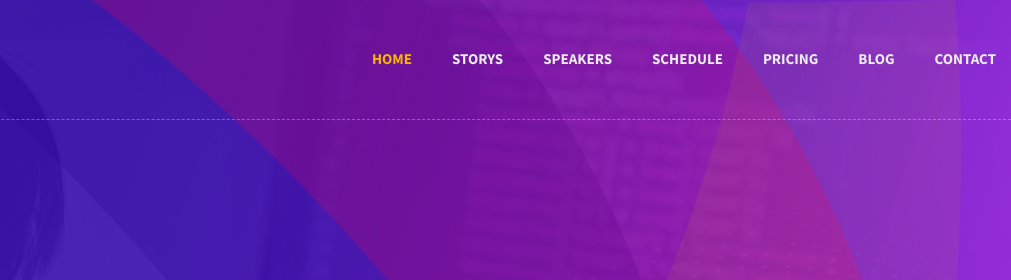
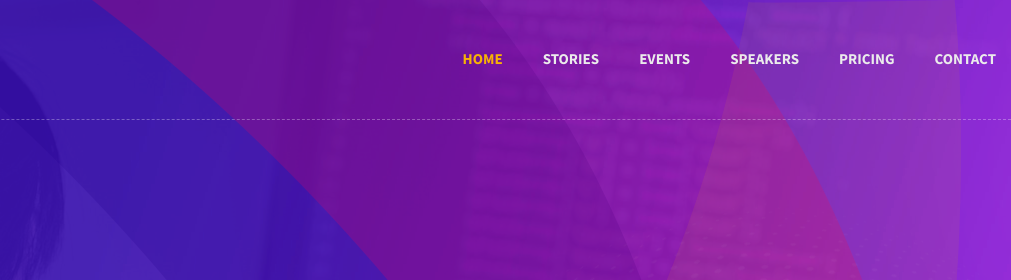
Before and after one commit to omprakash2469/Static__Hackathon, a plain HTML site: page index.html in a window 1280 px wide. Shown: the top 280 px of the page, 269-1280 px from the left. Drawn offline with Linux system fonts and the light colour scheme; some packages are replaced by stand-ins of ours; a web font is replaced by a local one.

Commit message:
updated menu

```diff
--- a/index.html
+++ b/index.html
@@ -26,7 +26,7 @@
     <body>
 
         <!-- preloader -->
-        <div id="preloader">
+        <!-- <div id="preloader">
             <div id="loading-center">
                 <div id="loading-center-absolute">
                     <div class="object" id="object_one"></div>
@@ -34,7 +34,7 @@
                     <div class="object" id="object_three"></div>
                 </div>
             </div>
-        </div>
+        </div> -->
         <!-- preloader-end -->
 
         <!-- header-start -->
@@ -57,11 +57,10 @@
                                     <div class="collapse navbar-collapse" id="navbarNav">
                                         <ul class="navbar-nav ml-auto">
                                             <li class="nav-item active"><a class="nav-link" href="#home">Home</a></li>
-                                            <li class="nav-item"><a class="nav-link" href="#story">STORYS</a></li>
+                                            <li class="nav-item"><a class="nav-link" href="#story">STORIES</a></li>
+                                            <li class="nav-item"><a class="nav-link" href="#events">EVENTS</a></li>
                                             <li class="nav-item"><a class="nav-link" href="#speakers">SPEAKERS</a></li>
-                                            <li class="nav-item"><a class="nav-link" href="#schedule">SCHEDULE</a></li>
                                             <li class="nav-item"><a class="nav-link" href="#pricing">PRICING</a></li>
-                                            <li class="nav-item"><a class="nav-link" href="blog.html">Blog</a></li>
                                             <li class="nav-item"><a class="nav-link" href="#contact">Contact</a></li>
                                         </ul>
                                     </div>
@@ -197,7 +196,7 @@
             <!-- services-area-end -->
 
             <!-- recent-schedule -->
-            <section class="recent-schedule pt-115 pb-120">
+            <section class="recent-schedule pt-115 pb-120" id="events">
                 <div class="recent-schedule-bg"></div>
                 <div class="container">
                     <div class="row justify-content-center">
```
